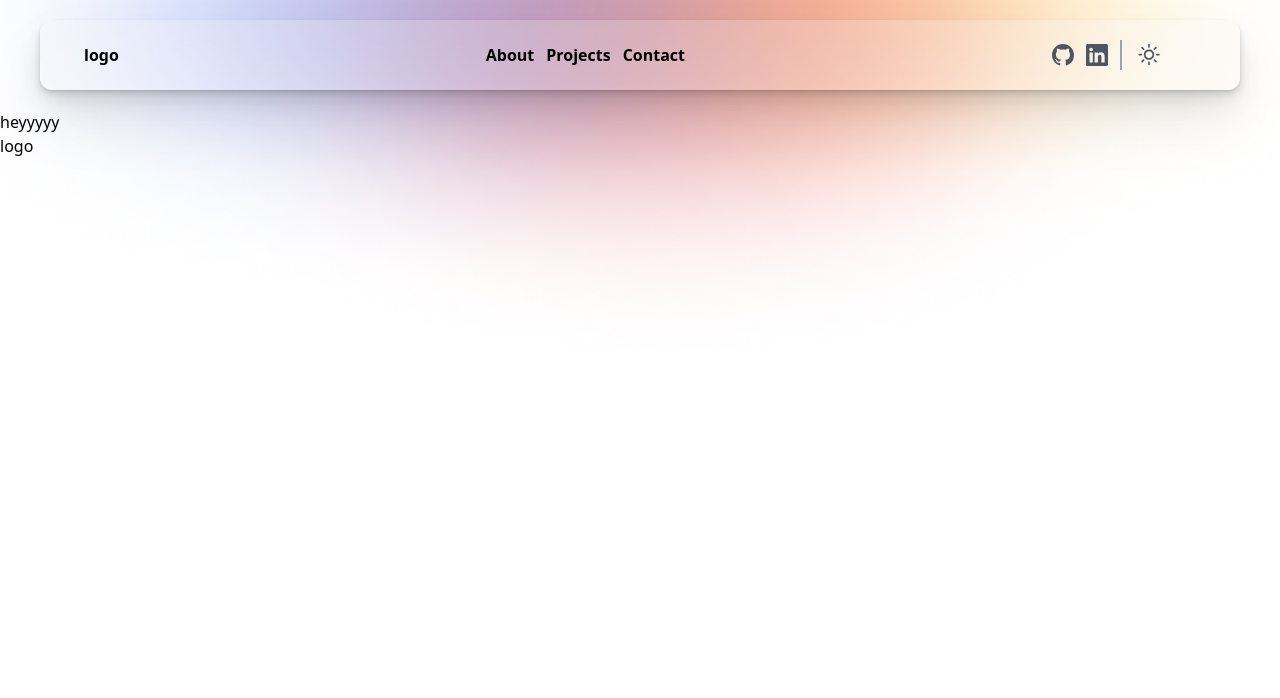
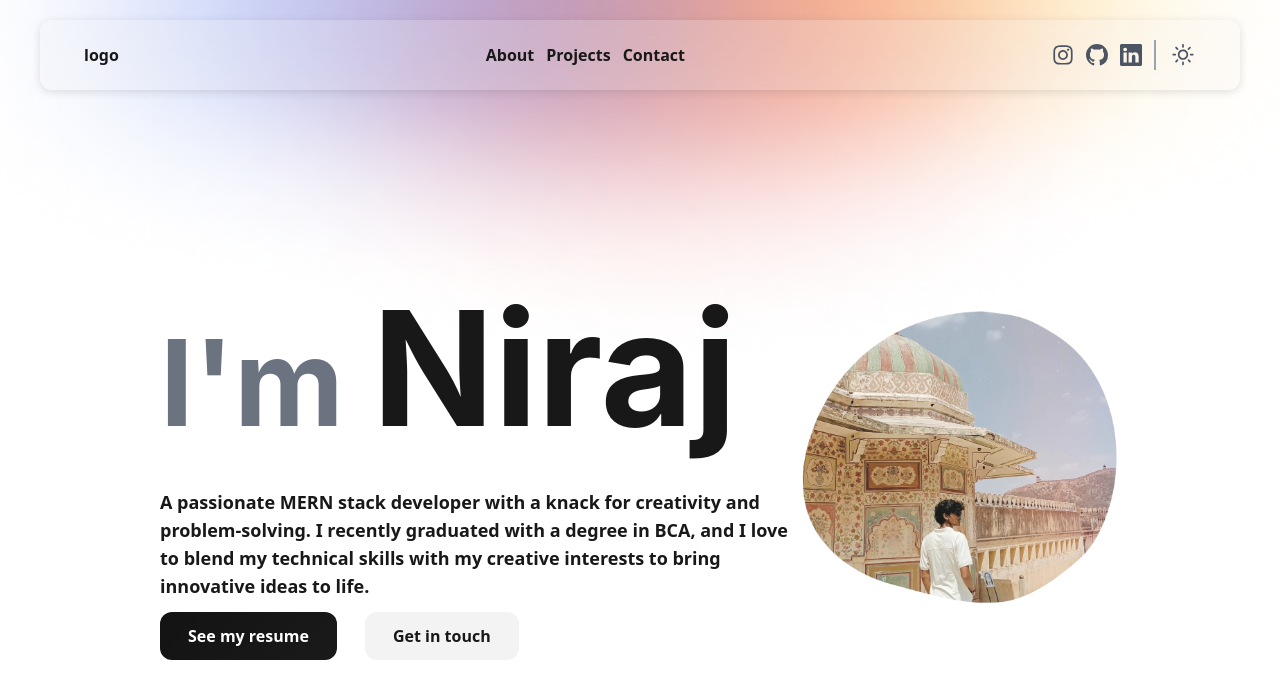
Before and after one commit to Niraaj10/N10, a React (Vite) app in the folder Frontend/: page / in a window 1280 px wide. Shown: the top 698 px of the page. Built offline with nearby package versions, Linux system fonts and the light colour scheme.

Commit message:
Home page

```diff
--- a/Frontend/src/App.jsx
+++ b/Frontend/src/App.jsx
@@ -8,7 +8,7 @@ function App() {
 
   return (
     <>
-      <div className='min-h-screen bg-white dark:bg-black text-black dark:text-white transition-colors duration-300'>
+      <div className='min-h-screen bg-white dark:bg-black text-[#181818] dark:text-[#808080] transition-colors duration-300'>
 
         <Main />
       </div>
--- a/Frontend/src/component/Main.jsx
+++ b/Frontend/src/component/Main.jsx
@@ -1,6 +1,7 @@
 import React from 'react'
 import bgGlow from '../assets/GlowB.png'
 import Navbar from './Navbar'
+import N10 from '../assets/N10.png'
 
 const Main = () => {
   return (
@@ -12,16 +13,31 @@ const Main = () => {
       <div className=''>
 
 
-        <div className=''>
+        <div className='h-[86vh] w-full'>
           <img src={bgGlow} alt="" className='absolute z-0 top-[-20px]  ' />
 
-          <div className='relative z-10'>
-            heyyyyy
-            <div className='cursor-pointer z-20'>
-              <a href="https://www.linkedin.com/in/niraj-alone-7231aa328/" target="_blank" rel="noopener noreferrer" className='z-20'>
-                logo
-              </a>
+          <div className='relative z-10 h-full flex justify-center items-center'>
+
+            <div className='basis-[50%] '>
+              <div className='fonttext text-[20vh] font-bold ' >
+                <span className='text-gray-500 text-[15vh] textShadow'>I'm </span>
+                Niraj
+              </div>
+
+              <div className='font-semibold text-lg'>
+              A passionate MERN stack developer with a knack for creativity and problem-solving. I recently graduated with a degree in BCA, and I love to blend my technical skills with my creative interests to bring innovative ideas to life.
+              </div>
+
+              <div className='flex items-center gap-7 mt-3 '>
+                <div className='p-3 px-7 rounded-xl btnBg text-white dark:shadow-inner font-bold'>See my resume</div>
+                <div className='p-3 px-7 rounded-xl bg-[#F3F3F3] dark:bg-[#181818] text-[#181818] dark:text-[#808080] font-bold'>Get in touch</div>
+              </div>
             </div>
+
+            <div className=''>
+              <img src={N10} alt="" className='w-[25vw]' />
+            </div>
+
           </div>
         </div>
 
--- a/Frontend/src/component/Navbar.jsx
+++ b/Frontend/src/component/Navbar.jsx
@@ -2,6 +2,8 @@ import React, { useState } from 'react'
 import { WiDaySunny } from "react-icons/wi";
 import { VscGithubInverted } from "react-icons/vsc";
 import { BsLinkedin } from "react-icons/bs";
+import { FaInstagram } from "react-icons/fa";
+
 
 const Navbar = () => {
     const [darkmode, setDarkmode] = useState(false);
@@ -21,7 +23,7 @@ const Navbar = () => {
 
     return (
         <>
-            <div className='mt-0 m-5 mx-10 p-5 relative z-10 px-11 font-bold rounded-xl backdrop-blur-3xl bg-gray-100/20 dark:bg-gray-950/10  transition-colors duration-300 shadowBG '>
+            <div className='mt-0 m-5 mx-10 p-5 relative z-10 px-11 font-bold rounded-xl backdrop-blur-3xl bg-gray-100/20 dark:bg-gray-950/10  transition-colors duration-300 shadowBG dark:shadow-none '>
 
                 <div className='flex justify-between items-center'>
 
@@ -36,6 +38,10 @@ const Navbar = () => {
                     </div>
 
                     <div className="flex gap-3 items-center w-36">
+
+                        <a href="https://www.instagram.com/_.niraj10?igsh=MW10YXhxdjBybWxxaA==" target="_blank" rel="noopener noreferrer">
+                            <FaInstagram size={22} className='text-gray-600 dark:text-white cursor-pointer' />
+                        </a>
 
                         <a href="https://www.linkedin.com/in/niraj-alone-7231aa328/" target="_blank" rel="noopener noreferrer">
                             <VscGithubInverted size={22} className='text-gray-600 dark:text-white cursor-pointer' />
--- a/Frontend/src/index.css
+++ b/Frontend/src/index.css
@@ -1,6 +1,8 @@
 @tailwind base;
 @tailwind components;
 @tailwind utilities;
+
+@import url('https://fonts.googleapis.com/css2?family=Inter:ital,opsz,wght@0,14..32,100..900;1,14..32,100..900&display=swap');
 
 
 body{
@@ -10,5 +12,18 @@ body{
 
 .shadowBG {
     /* box-shadow: rgba(0, 0, 0, 0.35) 0px 5px 15px; */
-    box-shadow: rgba(0, 0, 0, 0.07) 0px 1px 2px, rgba(0, 0, 0, 0.07) 0px 2px 4px, rgba(0, 0, 0, 0.07) 0px 4px 8px, rgba(0, 0, 0, 0.07) 0px 8px 16px, rgba(0, 0, 0, 0.07) 0px 16px 32px, rgba(0, 0, 0, 0.07) 0px 32px 64px;
+    box-shadow: rgba(99, 99, 99, 0.2) 0px 2px 8px 0px;
 }
+
+.btnBg {
+    background: linear-gradient(135deg, #131313, #1A1A1A);
+}
+
+.btnDarkShadow {
+    box-shadow: rgb(204, 219, 232) 3px 3px 6px 0px inset, rgba(255, 255, 255, 0.5) -3px -3px 6px 1px inset;
+}
+
+.fonttext {
+    font-family: "Inter", sans-serif;
+    font-optical-sizing: auto;
+}
```
Also changed, not shown: Frontend/src/assets/N10.png (added), Frontend/src/assets/Nimg.png (added).
